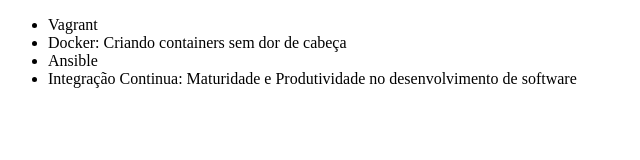
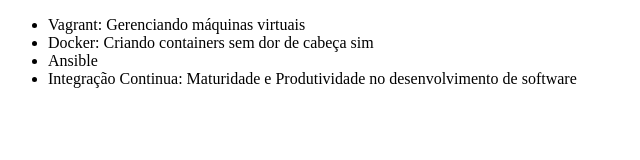
Before and after one commit to PauloVini12/alura-git, a plain HTML site: page index.html in a window 1280 px wide. Shown: the whole page, without its empty margins (0-640 px from the left). Drawn offline with Linux system fonts and the light colour scheme.

Commit message:
Atualizando nome do curso Vagrant

```diff
--- a/index.html
+++ b/index.html
@@ -6,8 +6,8 @@
 </head>
 <body>
     <ul>
-        <li>Vagrant</li>
-        <li>Docker: Criando containers sem dor de cabeça</li>
+        <li>Vagrant: Gerenciando máquinas virtuais</li>
+        <li>Docker: Criando containers sem dor de cabeça sim</li>
         <li>Ansible</li>
         <li>Integração Continua: Maturidade e Produtividade no desenvolvimento de software</li>
     </ul>
```
